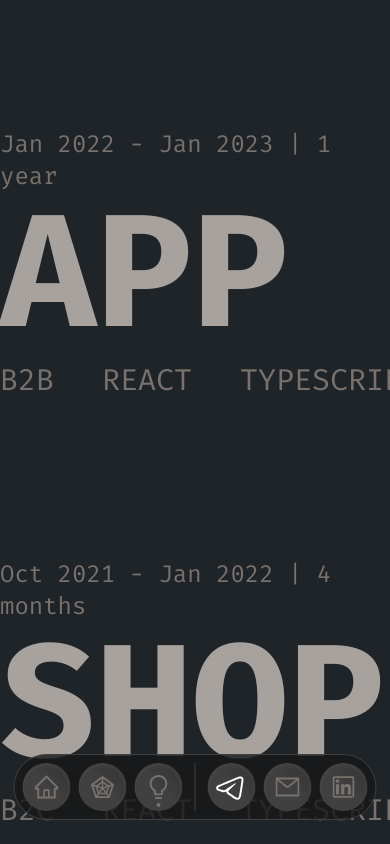
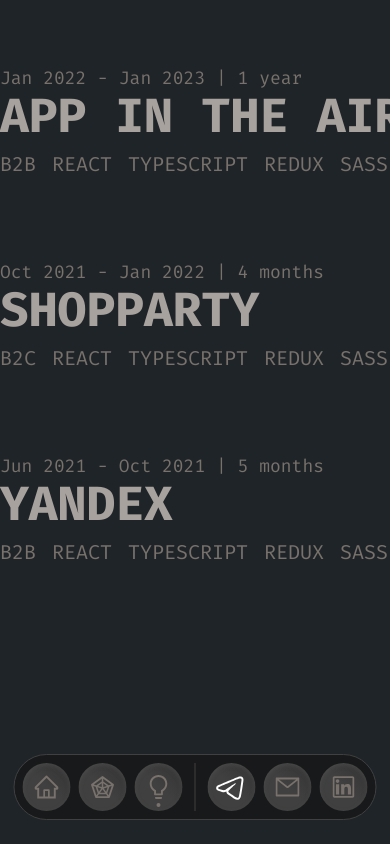
Before and after one commit to fenek-dev/fenek.me, a Next.js app: page /projects in a window 390 px wide. Shown: the top 844 px of the page. Built offline with nearby package versions, Linux system fonts and the light colour scheme.

Commit message:
Add mobile styles

```diff
--- a/app/(pages)/(main)/page.tsx
+++ b/app/(pages)/(main)/page.tsx
@@ -5,7 +5,7 @@
   return (
     <section className="container p-10 px-40 main z-10">
       <header className="absolute top-1/2 left-1/2 -translate-y-1/2 -translate-x-1/2">
-        <h1 className="text-8xl text-stone-400 leading-normal font-bold text-center">
+        <h1 className="lg:text-8xl text-stone-400 leading-normal font-bold text-center text-6xl ">
           <Preview />
         </h1>
       </header>
--- a/app/(pages)/projects/page.tsx
+++ b/app/(pages)/projects/page.tsx
@@ -4,7 +4,7 @@
 const Projects = () => {
   return (
     <div className="text-white overflow-x-clip">
-      <div className="py-32 flex flex-col gap-40">
+      <div className="md:py-36 py-16 flex flex-col md:gap-40 gap-20">
         <ProjectLine
           href="https://business.appintheair.com"
           technologies={[
--- a/app/(pages)/skills/page.tsx
+++ b/app/(pages)/skills/page.tsx
@@ -3,7 +3,7 @@
 
 const Skills = () => {
   return (
-    <div className="min-h-screen">
+    <div className="min-h-screen overflow-hidden">
       <Brain />
     </div>
   );
--- a/app/_modules/shared/atoms/ProjectLine.tsx
+++ b/app/_modules/shared/atoms/ProjectLine.tsx
@@ -39,17 +39,19 @@
       }}
       className="cursor-grab"
     >
-      <span className="text-stone-500 text-2xl block">{duration}</span>
+      <span className="text-stone-500 sm:text-2xl text-lg block">
+        {duration}
+      </span>
       <a
         href={href}
         target="_blank"
         rel="noopener noreferrer"
-        className="inline-block text-stone-400 text-[10rem] uppercase font-bold whitespace-nowrap leading-none transition-all duration-300 mb-2 group hover:text-cyan-300 hover:tracking-widest"
+        className="inline-block text-stone-400 lg:text-[10rem] md:text-7xl text-5xl  uppercase font-bold whitespace-nowrap leading-none transition-all duration-300 mb-2 group hover:text-cyan-300 hover:tracking-widest"
       >
         {children}
         <span className="block max-w-0 group-hover:max-w-full transition-all delay-150 duration-300 h-0.5 bg-cyan-300"></span>
       </a>
-      <div className="flex gap-12 text-stone-500 text-3xl uppercase">
+      <div className="flex md:gap-12 gap-4 text-stone-500 lg:text-3xl md:text-2xl text-xl uppercase">
         {technologies.map((tech) => (
           <span
             key={tech}
--- a/app/_modules/shared/molecules/Brain.tsx
+++ b/app/_modules/shared/molecules/Brain.tsx
@@ -42,7 +42,7 @@
   return (
     <>
       <motion.svg
-        className="translate-x-1/2"
+        className="absolute top-1/2 left-1/2 -translate-x-1/2 -translate-y-1/2 md:w-[750px] w-[350px]"
         width="750"
         height="750"
         viewBox="0 0 2000 2000"
```
